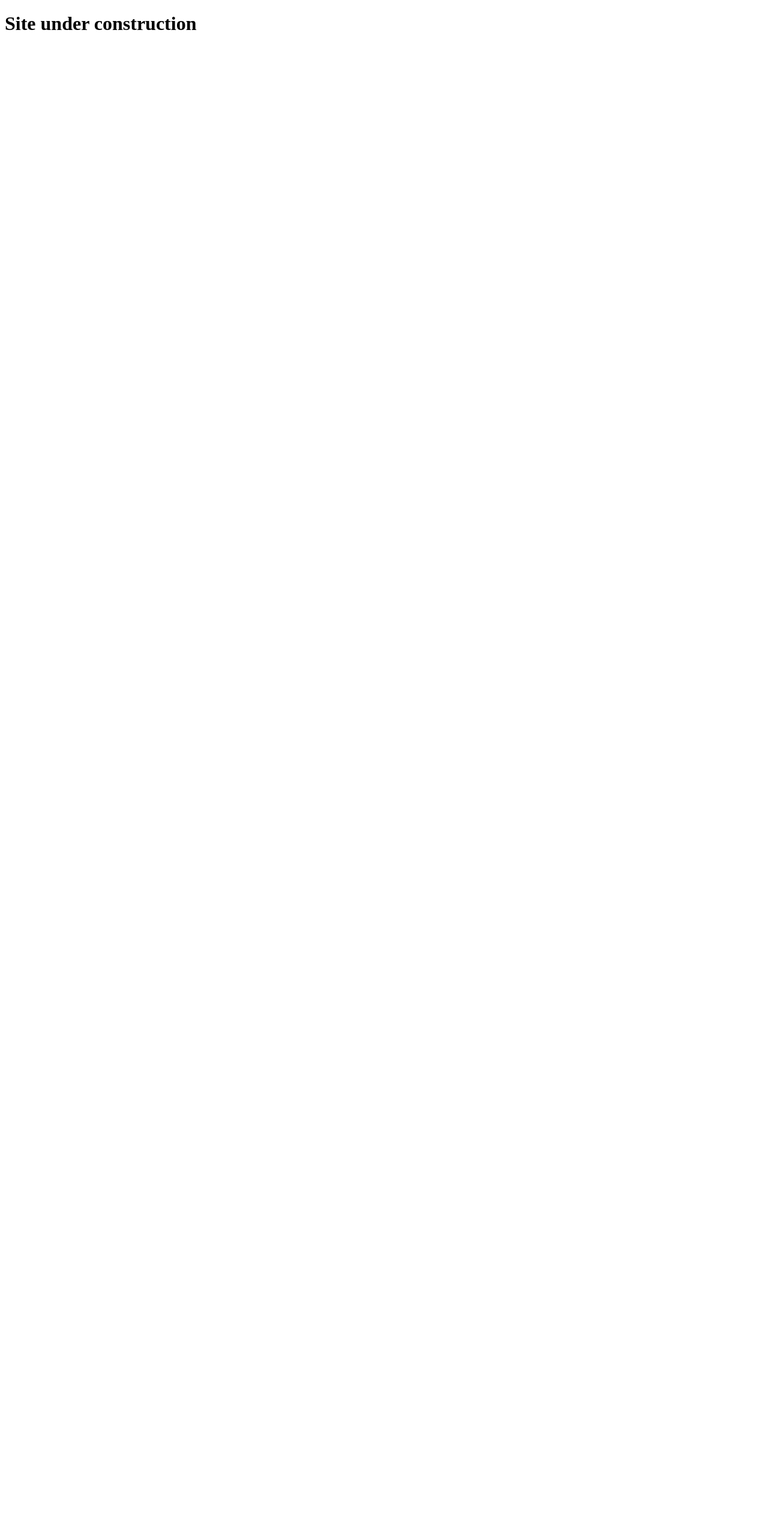
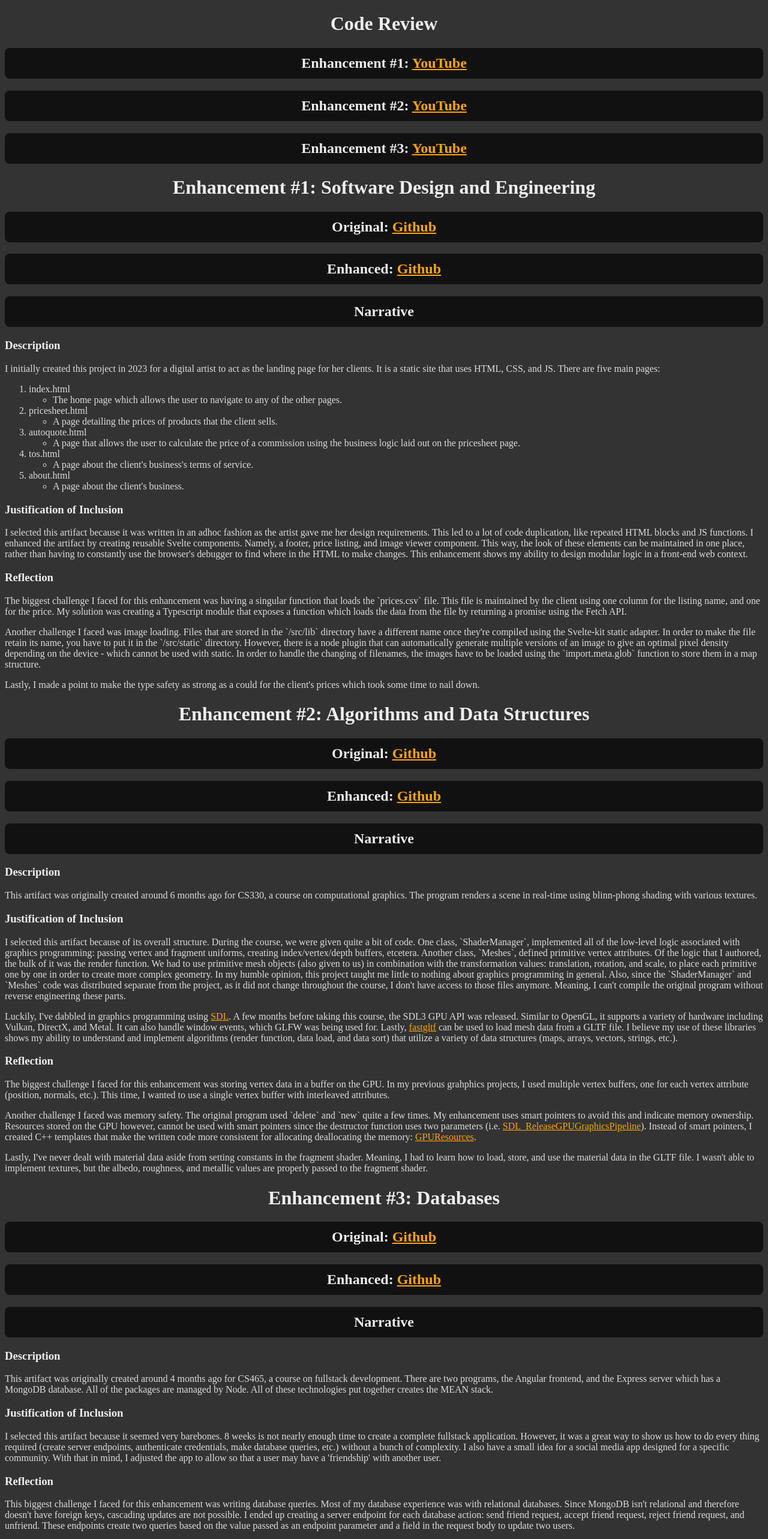
Before and after one commit to natelwhite/natelwhite.github.io, a SvelteKit app: page / in a window 1280 px wide. Shown: the top 2566 px of the page at 60% size. Before the commit the page ends 800 px from the top, so only its background shows below. Built offline with nearby package versions, Linux system fonts and the light colour scheme.

Commit message:
Publish content

```diff
--- a/src/app.html
+++ b/src/app.html
@@ -6,7 +6,7 @@
 		<meta name="viewport" content="width=device-width, initial-scale=1" />
 		%sveltekit.head%
 	</head>
-	<body data-sveltekit-preload-data="hover">
+	<body style="background-color: #333" data-sveltekit-preload-data="hover">
 		<div style="display: contents">%sveltekit.body%</div>
 	</body>
 </html>
--- a/src/routes/+page.svelte
+++ b/src/routes/+page.svelte
@@ -1 +1,128 @@
-<h1>Site under construction</h1>
+<style>
+h1, h2, h3 {
+	color: #eee;
+}
+h1 {
+	text-align: center;
+}
+h2 {
+	background-color: #111;
+	padding: 12px 24px;
+	border-radius: 8px;
+	text-align: center;
+}
+p, li {
+	color: #ddd;
+}
+a {
+	color: orange;
+}
+</style>
+
+<h1>Code Review</h1>
+<h2>Enhancement #1:
+	<a target=_blank href="https://youtu.be/pCuMqB6IoeE">YouTube</a>
+</h2>
+<h2>Enhancement #2:
+	<a target=_blank href="https://youtu.be/m-yL_wTFInE">YouTube</a>
+</h2>
+<h2>Enhancement #3:
+	<a target=_blank href="https://youtu.be/m4qKMkWKkLY">YouTube</a>
+</h2>
+<h1>Enhancement #1: Software Design and Engineering</h1>
+<h2>Original:
+	<a target=_blank href="https://github.com/furthings/furthings.art/tree/4b806734e17b94af367fb0593343448c42e7ccb4">Github</a>
+</h2>
+<h2>Enhanced:
+	<a target=_blank href="https://github.com/furthings/furthings.art">Github</a>
+</h2>
+<h2>Narrative</h2>
+<h3>Description</h3>
+<p>
+	I initially created this project in 2023 for a digital artist to act as the landing page for her clients. It is a static site that uses HTML, CSS, and JS. There are five main pages:
+</p>
+<ol>
+	<li>index.html</li>
+	<ul>
+		<li>The home page which allows the user to navigate to any of the other pages.</li>
+	</ul>
+	<li>pricesheet.html</li>
+	<ul>
+		<li>A page detailing the prices of products that the client sells.</li>
+	</ul>
+	<li>autoquote.html</li>
+	<ul>
+		<li>A page that allows the user to calculate the price of a commission using the business logic laid out on the pricesheet page.</li>
+	</ul>
+	<li>tos.html</li>
+	<ul>
+		<li>A page about the client's business's terms of service.</li>
+	</ul>
+	<li>about.html</li>
+	<ul>
+		<li>A page about the client's business.</li>
+	</ul>
+</ol>
+<h3>Justification of Inclusion</h3>
+<p>
+	I selected this artifact because it was written in an adhoc fashion as the artist gave me her design requirements. This led to a lot of code duplication, like repeated HTML blocks and JS functions. I enhanced the artifact by creating reusable Svelte components. Namely, a footer, price listing, and image viewer component. This way, the look of these elements can be maintained in one place, rather than having to constantly use the browser's debugger to find where in the HTML to make changes. This enhancement shows my ability to design modular logic in a front-end web context.
+</p>
+<h3>Reflection</h3>
+<p>
+	The biggest challenge I faced for this enhancement was having a singular function that loads the `prices.csv` file. This file is maintained by the client using one column for the listing name, and one for the price. My solution was creating a Typescript module that exposes a function which loads the data from the file by returning a promise using the Fetch API.
+</p>
+<p>
+	Another challenge I faced was image loading. Files that are stored in the `/src/lib` directory have a different name once they're compiled using the Svelte-kit static adapter. In order to make the file retain its name, you have to put it in the `/src/static` directory. However, there is a node plugin that can automatically generate multiple versions of an image to give an optimal pixel density depending on the device - which cannot be used with static. In order to handle the changing of filenames, the images have to be loaded using the `import.meta.glob` function to store them in a map structure.
+</p>
+<p>
+	Lastly, I made a point to make the type safety as strong as a could for the client's prices which took some time to nail down.
+</p>
+<h1>Enhancement #2: Algorithms and Data Structures</h1>
+<h2>Original:
+	<a target=_blank href="https://github.com/natelwhite/CS330">Github</a>
+</h2>
+<h2>Enhanced:
+<a target=_blank href="https://github.com/natelwhite/Capstone-CS330">Github</a>
+</h2>
+<h2>Narrative</h2>
+<h3>Description</h3>
+<p>
+	This artifact was originally created around 6 months ago for CS330, a course on computational graphics. The program renders a scene in real-time using blinn-phong shading with various textures.
+</p>
+<h3>Justification of Inclusion</h3>
+<p>
+	I selected this artifact because of its overall structure. During the course, we were given quite a bit of code. One class, `ShaderManager`, implemented all of the low-level logic associated with graphics programming: passing vertex and fragment uniforms, creating index/vertex/depth buffers, etcetera. Another class, `Meshes`, defined primitive vertex attributes. Of the logic that I authored, the bulk of it was the render function. We had to use primitive mesh objects (also given to us) in combination with the transformation values: translation, rotation, and scale, to place each primitive one by one in order to create more complex geometry. In my humble opinion, this project taught me little to nothing about graphics programming in general. Also, since the `ShaderManager` and `Meshes` code was distributed separate from the project, as it did not change throughout the course, I don't have access to those files anymore. Meaning, I can't compile the original program without reverse engineering these parts.
+</p>
+<p>
+	Luckily, I've dabbled in graphics programming using <a href="https://github.com/libsdl-org/sdl">SDL</a>. A few months before taking this course, the SDL3 GPU API was released. Similar to OpenGL, it supports a variety of hardware including Vulkan, DirectX, and Metal. It can also handle window events, which GLFW was being used for. Lastly, <a href="https://github.com/spnda/fastgltf">fastgltf</a> can be used to load mesh data from a GLTF file. I believe my use of these libraries shows my ability to understand and implement algorithms (render function, data load, and data sort) that utilize a variety of data structures (maps, arrays, vectors, strings, etc.).
+</p>
+<h3>Reflection</h3>
+<p>
+	The biggest challenge I faced for this enhancement was storing vertex data in a buffer on the GPU. In my previous grahphics projects, I used multiple vertex buffers, one for each vertex attribute (position, normals, etc.). This time, I wanted to use a single vertex buffer with interleaved attributes.
+</p>
+<p>
+	Another challenge I faced was memory safety. The original program used `delete` and `new` quite a few times. My enhancement uses smart pointers to avoid this and indicate memory ownership. Resources stored on the GPU however, cannot be used with smart pointers since the destructor function uses two parameters (i.e. <a href="https://wiki.libsdl.org/SDL3/SDL_ReleaseGPUGraphicsPipeline">SDL_ReleaseGPUGraphicsPipeline</a>). Instead of smart pointers, I created C++ templates that make the written code more consistent for allocating deallocating the memory: <a href="https://github.com/natelwhite/Capstone-CS330/blob/main/include/GPUResources.hpp">GPUResources</a>.
+</p>
+<p>
+	Lastly, I've never dealt with material data aside from setting constants in the fragment shader. Meaning, I had to learn how to load, store, and use the material data in the GLTF file. I wasn't able to implement textures, but the albedo, roughness, and metallic values are properly passed to the fragment shader.
+</p>
+<h1>Enhancement #3: Databases</h1>
+<h2>Original:
+<a target=_blank href="https://github.com/natelwhite/cs465-fullstack/tree/50e631f5b6276862689e2d4d5e0a2e0f7aa4b5bc">Github</a>
+</h2>
+<h2>Enhanced:
+<a target=_blank href="https://github.com/natelwhite/cs465-fullstack/tree/module7">Github</a>
+</h2>
+<h2>Narrative</h2>
+<h3>Description</h3>
+<p>
+	This artifact was originally created around 4 months ago for CS465, a course on fullstack development. There are two programs, the Angular frontend, and the Express server which has a MongoDB database. All of the packages are managed by Node. All of these technologies put together creates the MEAN stack.
+</p>
+<h3>Justification of Inclusion</h3>
+<p>
+	I selected this artifact because it seemed very barebones. 8 weeks is not nearly enough time to create a complete fullstack application. However, it was a great way to show us how to do every thing required (create server endpoints, authenticate credentials, make database queries, etc.) without a bunch of complexity. I also have a small idea for a social media app designed for a specific community. With that in mind, I adjusted the app to allow so that a user may have a 'friendship' with another user.
+</p>
+<h3>Reflection</h3>
+<p>
+	This biggest challenge I faced for this enhancement was writing database queries. Most of my database experience was with relational databases. Since MongoDB isn't relational and therefore doesn't have foreign keys, cascading updates are not possible. I ended up creating a server endpoint for each database action: send friend request, accept friend request, reject friend request, and unfriend. These endpoints create two queries based on the value passed as an endpoint parameter and a field in the request body to update two users.
+</p>
```
Also changed, not shown: src/routes/code-review/+page.svelte (deleted).
